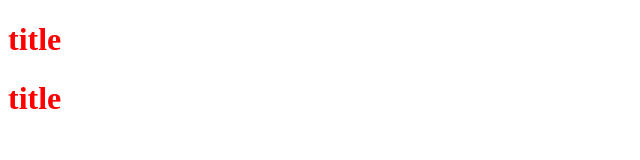
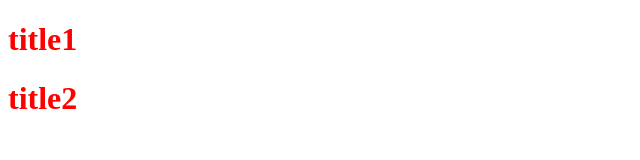
Before and after one commit to Athena-web-1020/HTMLCSSWINDOWS, a plain HTML site: page index.html in a window 1280 px wide. Shown: the full height of the page, 0-640 px from the left. Drawn offline with Linux system fonts and the light colour scheme.

Commit message:
Update index.html

```diff
--- a/index.html
+++ b/index.html
@@ -7,7 +7,7 @@
     <link rel="stylesheet" href="all.css">
 </head>
 <body>
-    <h1>title</h1>
-    <h1>title</h1>
+    <h1>title1</h1>
+    <h1>title2</h1>
 </body>
 </html>
```
